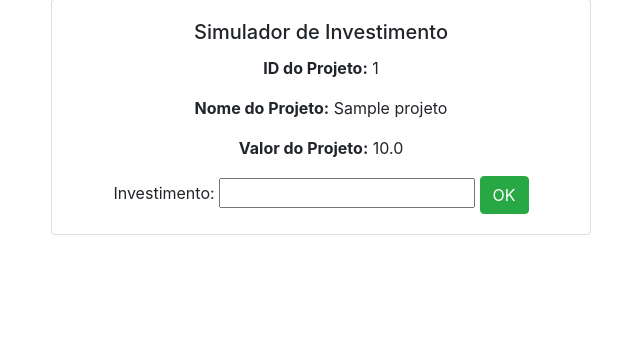
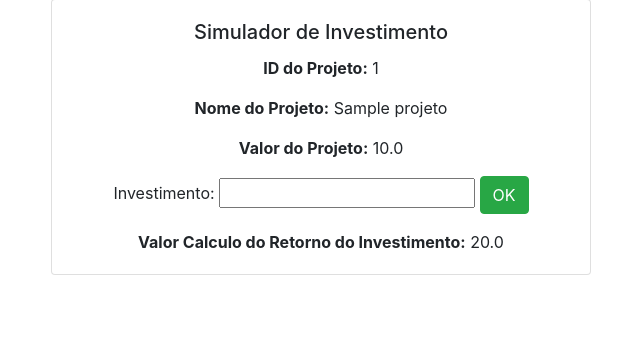
Before and after one commit to rafaellima1412/cadProj, a Django app: page /projeto/simulador/1 in a window 1280 px wide. Shown: the part 105-448 px from the top of the page, without its empty margins (319-959 px from the left). Run offline with Django 3.2, Linux system fonts and the light colour scheme; tables that the repository leaves empty hold one stand-in row (values such as "Sample post"); some libraries are stand-ins or nearby versions.

Commit message:
Add calculos ao simulador

```diff
--- a/cadproj/templates/saida.html
+++ b/cadproj/templates/saida.html
@@ -22,8 +22,9 @@
                       Investimento: <input type="text" name="invest">
                       <button class="btn btn-success">OK</button>
                     </p>
-
-
+                    <p class="card-text">
+                      <b>Valor Calculo do Retorno do Investimento:</b> {% retorno pk=projeto.id  valor=400 %}
+                    </p>
                 {% else %}
                     <p class="card-text">
                       <i>Nenhum Projeto registrado com este ID</i>
--- a/cadproj/templatetags/simulador.py
+++ b/cadproj/templatetags/simulador.py
@@ -5,19 +5,20 @@ register = template.Library()
 
 
 @register.simple_tag
-def retorno():
-    investimento = 90
-    valor_do_projeto = Projeto.valor_projeto
-    risco = Projeto.risco
+def retorno(pk, valor):
+    projeto = Projeto.objects.get(id=pk)
+    investimento = int(valor)
+    valor_do_projeto = projeto.valor_projeto
+    risco = projeto.risco
     if investimento < valor_do_projeto:
         investimento = 0
-        return investimento
+        return str(investimento)
     if risco == 0:
         investimento = investimento * 0.05
-        return investimento
+        return str(investimento)
     if risco == 1:
         investimento = investimento * 0.10
-        return investimento
+        return str(investimento)
     if risco == 2:
         investimento = investimento * 0.20
-        return investimento
+        return str(investimento)
```
